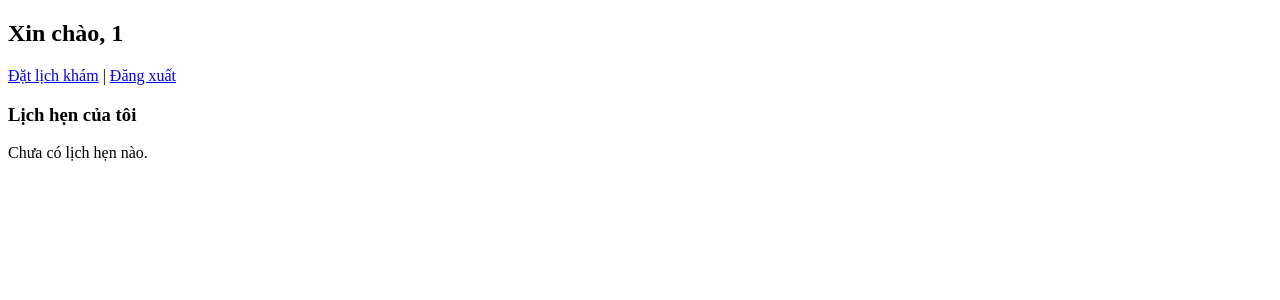
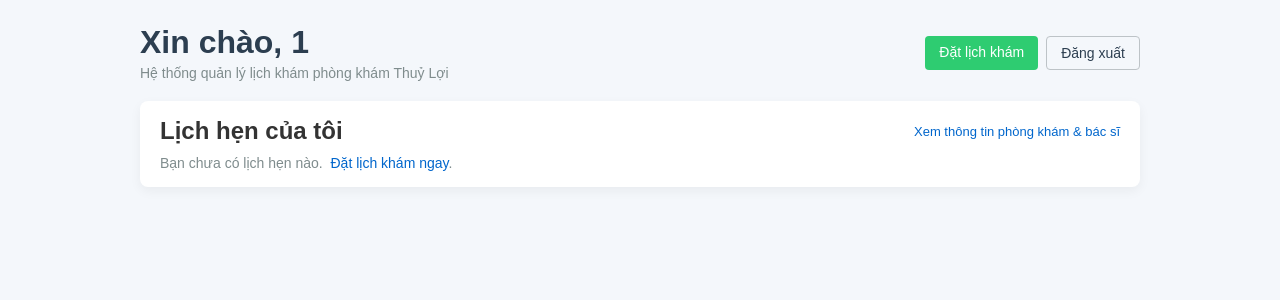
Before and after one commit to Scofield-11/clinic-python, a Flask app: page /trang-benh-nhan in a window 1280 px wide. Shown: the top 300 px of the page. Run offline with Flask 3, Linux system fonts and the light colour scheme; the visitor is signed in with stand-in values (Sample User, id 1); data comes from the database, SQL or seed files in the repository; data that the repository does not hold is empty.

Commit message:
sửa html và thêm css

```diff
--- /dev/null
+++ b/static/style.css
@@ -0,0 +1,228 @@
+/* Định dạng chung cho toàn trang */
+body {
+    font-family: Arial, sans-serif;    /* Font chữ dễ đọc */
+    background-color: #ffffff;         /* 🎨 Nền xanh */
+    margin: 0;
+    padding: 0;
+}
+
+/* Tiêu đề (h1, h2) đặt giữa */
+h2 {
+    text-align: center;               /* Canh giữa */
+    color: #333;                      /* Màu chữ xám đậm */
+}
+
+/* Khung chứa form */
+form {
+    width: 300px;                     /* Chiều rộng form */
+    background: white;                /* Màu nền trắng */
+    padding: 20px;                    /* Tạo khoảng cách bên trong */
+    margin: 20px auto;                /* Căn giữa form */
+    border-radius: 8px;               /* Bo tròn góc */
+    box-shadow: 0 0 10px rgba(0,0,0,0.1);  /* Đổ bóng nhẹ */
+}
+
+/* Input (ô nhập dữ liệu) */
+input, select, textarea {
+    width: 100%;                      /* Chiếm toàn chiều rộng form */
+    padding: 8px;                     /* Tạo khoảng cách cho dễ bấm */
+    margin-top: 5px;                  /* Tạo khoảng cách phía trên */
+    margin-bottom: 15px;              /* Tạo khoảng cách phía dưới */
+    border: 1px solid #ccc;           /* Viền xám */
+    border-radius: 4px;               /* Bo tròn viền */
+}
+
+/* Nút bấm */
+button {
+    width: 100%;                      /* Nút rộng toàn form */
+    padding: 10px;                    /* Tăng độ lớn nút */
+    background-color: #4CAF50;        /* Màu xanh lá */
+    color: white;                     /* Chữ màu trắng */
+    border: none;                     /* Không có viền */
+    border-radius: 4px;               /* Bo tròn */
+    cursor: pointer;                  /* Hiện icon bàn tay khi di chuột */
+}
+
+button:hover {
+    background-color: #45a049;        /* Khi rê chuột, nút đậm màu hơn */
+}
+
+/* Liên kết (Đăng ký / Đăng nhập) */
+a {
+    color: #0066cc;                   /* Màu xanh */
+    text-decoration: none;            /* Bỏ gạch chân */
+}
+
+a:hover {
+    text-decoration: underline;       /* Khi rê chuột thì gạch chân */
+}
+
+
+.center-link {
+    text-align: center;      /* Căn giữa chữ */
+    margin-top: 15px;        /* Tạo khoảng cách phía trên */
+    font-size: 16px;         /* Chữ dễ nhìn hơn */
+    color: white;            /* Chữ trắng cho nổi trên nền xanh */
+}
+.center-link a {
+    color: rgb(135, 149, 251);           /* Nối link màu vàng cho nổi bật */
+    font-weight: bold;       /* Chữ đậm */
+}
+.center-link a:hover {
+    text-decoration: underline;   /* Hiệu ứng hover */
+}
+body > p:last-of-type {
+    text-align: center;
+    color: rgb(11, 3, 3);
+}
+
+body > p:last-of-type a {
+    color: rgb(138, 129, 232);
+    font-weight: bold;
+}
+
+
+/* ===== TRANG BỆNH NHÂN ===== */
+
+.patient-page {
+    font-family: Arial, sans-serif;
+    background-color: #f4f7fb;     /* nền xám nhạt */
+    margin: 0;
+    padding: 24px;
+}
+
+/* Khung chính */
+.patient-container {
+    max-width: 1000px;             /* giới hạn độ rộng */
+    margin: 0 auto;                /* căn giữa màn hình */
+}
+
+/* Header trên cùng */
+.patient-header {
+    display: flex;
+    justify-content: space-between; /* chữ bên trái, nút bên phải */
+    align-items: center;
+    margin-bottom: 20px;
+}
+
+.patient-header h1 {
+    margin: 0;
+    color: #2c3e50;
+}
+
+.patient-subtitle {
+    margin: 4px 0 0 0;
+    color: #7f8c8d;
+    font-size: 14px;
+}
+
+/* Nhóm nút bên phải */
+.patient-header-actions {
+    display: flex;
+    gap: 8px;
+}
+
+/* Nút chung */
+.btn {
+    display: inline-block;
+    padding: 8px 14px;
+    border-radius: 4px;
+    font-size: 14px;
+    text-decoration: none;
+    cursor: pointer;
+}
+
+/* Nút xanh */
+.btn.btn-secondary {
+    background-color: #2ecc71;
+    color: #fff;
+    border: none;
+}
+
+.btn.btn-secondary:hover {
+    background-color: #27ae60;
+}
+
+/* Nút viền xám */
+.btn.btn-outline {
+    background-color: transparent;
+    color: #2c3e50;
+    border: 1px solid #bdc3c7;
+}
+
+.btn.btn-outline:hover {
+    background-color: #ecf0f1;
+}
+
+/* Nội dung chính */
+.patient-main {
+    margin-top: 10px;
+}
+
+/* Card trắng */
+.card {
+    background-color: #fff;
+    padding: 16px 20px;
+    border-radius: 8px;
+    box-shadow: 0 4px 12px rgba(0,0,0,0.05);
+}
+
+/* Tiêu đề trong card + link nhỏ bên phải */
+.card-header {
+    display: flex;
+    justify-content: space-between;
+    align-items: center;
+    margin-bottom: 10px;
+}
+
+.card-header h2 {
+    margin: 0;
+}
+
+.small-link {
+    font-size: 13px;
+    color: #0066cc;
+    text-decoration: none;
+}
+
+.small-link:hover {
+    text-decoration: underline;
+}
+
+/* Bảng lịch hẹn */
+.patient-table {
+    width: 100%;
+    border-collapse: collapse;
+    font-size: 14px;
+}
+
+.patient-table th,
+.patient-table td {
+    padding: 8px 10px;
+    border-bottom: 1px solid #ecf0f1;
+    text-align: left;
+}
+
+.patient-table thead {
+    background-color: #f0f3f7;
+}
+
+.patient-table tr:hover {
+    background-color: #f9fbff;
+}
+
+/* Khi chưa có lịch hẹn */
+.empty-text {
+    font-size: 14px;
+    color: #7f8c8d;
+    margin: 0;
+}
+
+.empty-text a {
+    color: #0066cc;
+    text-decoration: none;
+}
+
+.empty-text a:hover {
+    text-decoration: underline;
+}
--- a/templates/dang_ky.html
+++ b/templates/dang_ky.html
@@ -3,6 +3,7 @@
 <head>
     <meta charset="UTF-8">
     <title>Đăng ký tài khoản</title>
+    <link rel="stylesheet" href="{{ url_for('static', filename='style.css') }}">
 </head>
 <body>
     <h2>Đăng ký tài khoản</h2>
--- a/templates/dang_nhap.html
+++ b/templates/dang_nhap.html
@@ -3,6 +3,7 @@
 <head>
     <meta charset="UTF-8">
     <title>Đăng nhập</title>
+    <link rel="stylesheet" href="{{ url_for('static', filename='style.css') }}">
 </head>
 <body>
     <h2>Đăng nhập</h2>
@@ -25,6 +26,9 @@
         <button type="submit">Đăng nhập</button>
     </form>
 
-    <p>Chưa có tài khoản? <a href="{{ url_for('dang_ky') }}">Đăng ký</a></p>
+    <p class="center-link">
+        Chưa có tài khoản? <a href="{{ url_for('dang_ky') }}">Đăng ký</a>
+    </p>
+
 </body>
 </html>
--- a/templates/dat_lich.html
+++ b/templates/dat_lich.html
@@ -3,6 +3,7 @@
 <head>
     <meta charset="UTF-8">
     <title>Đặt lịch khám</title>
+    <link rel="stylesheet" href="{{ url_for('static', filename='style.css') }}">
 </head>
 <body>
     <h2>Đặt lịch khám</h2>
--- a/templates/thong_tin_phong_kham.html
+++ b/templates/thong_tin_phong_kham.html
@@ -3,6 +3,7 @@
 <head>
     <meta charset="UTF-8">
     <title>Thông tin phòng khám & bác sĩ</title>
+
 </head>
 <body>
     <h1>Thông tin phòng khám</h1>
--- a/templates/trang_benh_nhan.html
+++ b/templates/trang_benh_nhan.html
@@ -3,24 +3,44 @@
 <head>
     <meta charset="UTF-8">
     <title>Trang bệnh nhân</title>
+    <link rel="stylesheet" href="{{ url_for('static', filename='style.css') }}">
 </head>
-<body>
-    <h2>Xin chào, {{ ten_dang_nhap }}</h2>
+<body class="patient-page">
 
-    <p>
-        <a href="{{ url_for('dat_lich') }}">Đặt lịch khám</a> |
-        <a href="{{ url_for('dang_xuat') }}">Đăng xuất</a>
-    </p>
+<div class="patient-container">
+    <!-- Thanh trên cùng -->
+    <header class="patient-header">
+        <div>
+            <h1>Xin chào, {{ ten_dang_nhap }}</h1>
+            <p class="patient-subtitle">Hệ thống quản lý lịch khám phòng khám Thuỷ Lợi</p>
+        </div>
+        <div class="patient-header-actions">
+            <a href="{{ url_for('dat_lich') }}" class="btn btn-secondary">Đặt lịch khám</a>
+            <a href="{{ url_for('dang_xuat') }}" class="btn btn-outline">Đăng xuất</a>
+        </div>
+    </header>
 
-    <h3>Lịch hẹn của tôi</h3>
+    <!-- Khối nội dung chính -->
+    <main class="patient-main">
+        <section class="card">
+            <div class="card-header">
+                <h2>Lịch hẹn của tôi</h2>
+                <a href="{{ url_for('thong_tin_phong_kham') }}" class="small-link">
+                    Xem thông tin phòng khám & bác sĩ
+                </a>
+            </div>
+
             {% if lich_hen %}
-        <table border="1" cellpadding="5">
+                <table class="patient-table">
+                    <thead>
                         <tr>
                             <th>Bác sĩ</th>
                             <th>Ngày khám</th>
                             <th>Giờ khám</th>
                             <th>Trạng thái</th>
                         </tr>
+                    </thead>
+                    <tbody>
                         {% for lh in lich_hen %}
                             <tr>
                                 <td>{{ lh.TenBacSi }}</td>
@@ -29,9 +49,17 @@
                                 <td>{{ lh.TrangThai }}</td>
                             </tr>
                         {% endfor %}
+                    </tbody>
                 </table>
             {% else %}
-        <p>Chưa có lịch hẹn nào.</p>
+                <p class="empty-text">
+                    Bạn chưa có lịch hẹn nào.&nbsp;
+                    <a href="{{ url_for('dat_lich') }}">Đặt lịch khám ngay</a>.
+                </p>
             {% endif %}
+        </section>
+    </main>
+</div>
+
 </body>
 </html>
```
Lines whose indentation alone changed are shown as unchanged.
